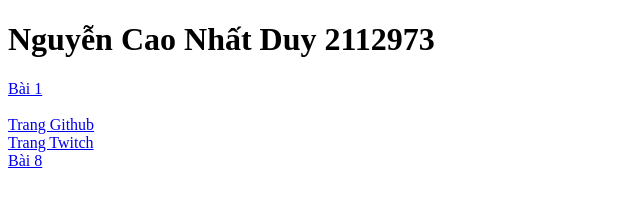
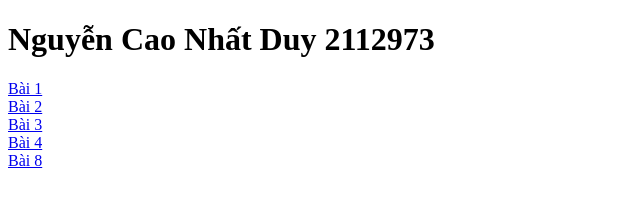
Before and after one commit to caonhatduy266/ThietKeWeb, a plain HTML site: page index.html in a window 1280 px wide. Shown: the whole page, without its empty margins (0-640 px from the left). Drawn offline with Linux system fonts and the light colour scheme.

Commit message:
doitentaptin

```diff
--- a/index.html
+++ b/index.html
@@ -7,10 +7,10 @@
 </head>
 <body>
     <h1>Nguyễn Cao Nhất Duy 2112973</h1>
-    <a href= "https://www.caonhatduy266.github.io/duy/baitap1.html" target="_blank">Bài 1</a> <br/>
-    <a href= "" target="_blank"></a><br/>
-    <a href= "https://github.com/" target="_blank">Trang Github</a><br/>
-    <a href= "https://twitch.tv/" target="_blank">Trang Twitch</a><br/>
+    <a href= "https://caonhatduy266.github.io/duy/Bai_1/index.html" target="_blank">Bài 1</a> <br/>
+    <a href= "https://caonhatduy266.github.io/duy/Bai_2/index.html" target="_blank">Bài 2</a><br/>
+    <a href= "https://caonhatduy266.github.io/duy/Bai_3/index.html" target="_blank">Bài 3</a><br/>
+    <a href= "https://caonhatduy266.github.io/duy/Bai_4/index.html" target="_blank">Bài 4</a><br/>
     <a href= "https://caonhatduy266.github.io/duy/Bai_8/index.html" target="_blank">Bài 8</a><br/>
 </body>
 </html>
```
Also changed, not shown: duy/Bai_1/index.html (renamed from duy/Bai_1/baitap1.html), duy/Bai_2/index.html (renamed from duy/bai_2/baitap2.html), duy/Bai_3/index.html (renamed from duy/Bai_3/baitap3.html), duy/Bai_4/index.html (renamed from duy/Bai_4/baitap4.html).
